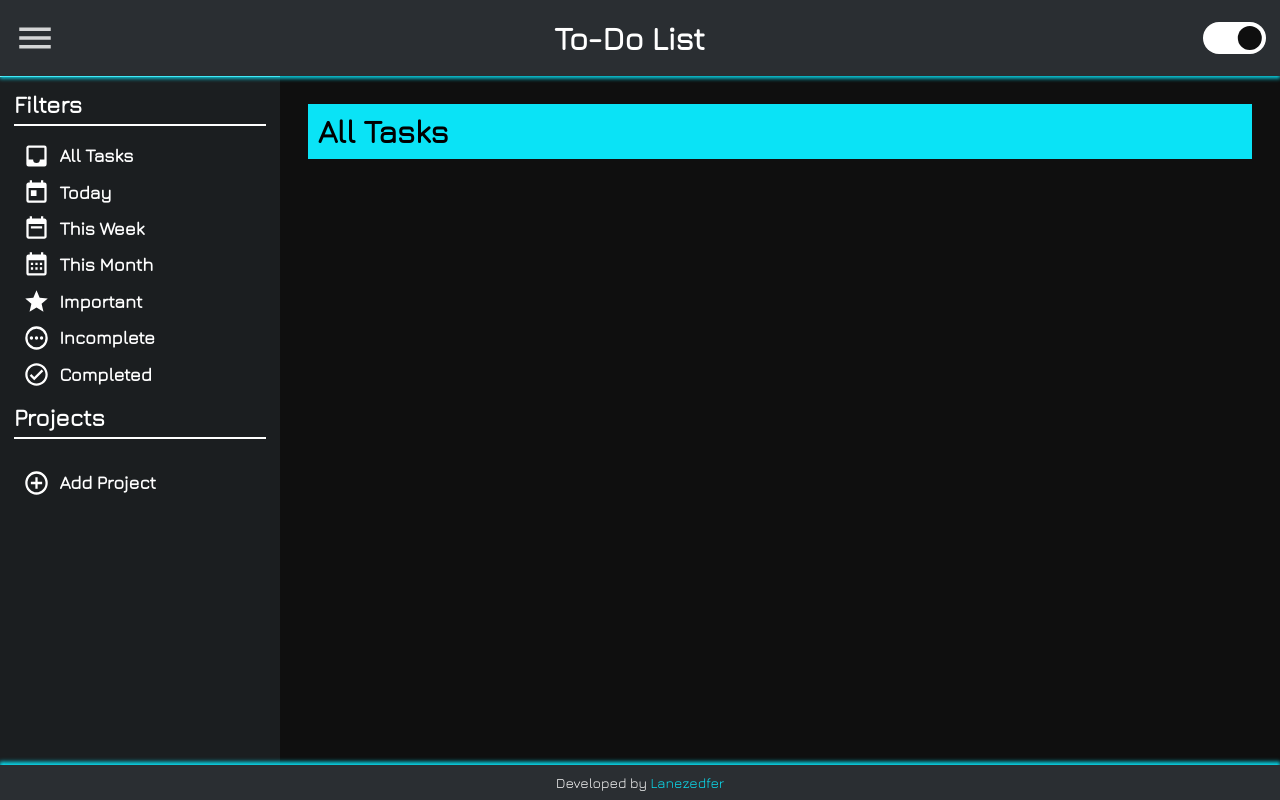
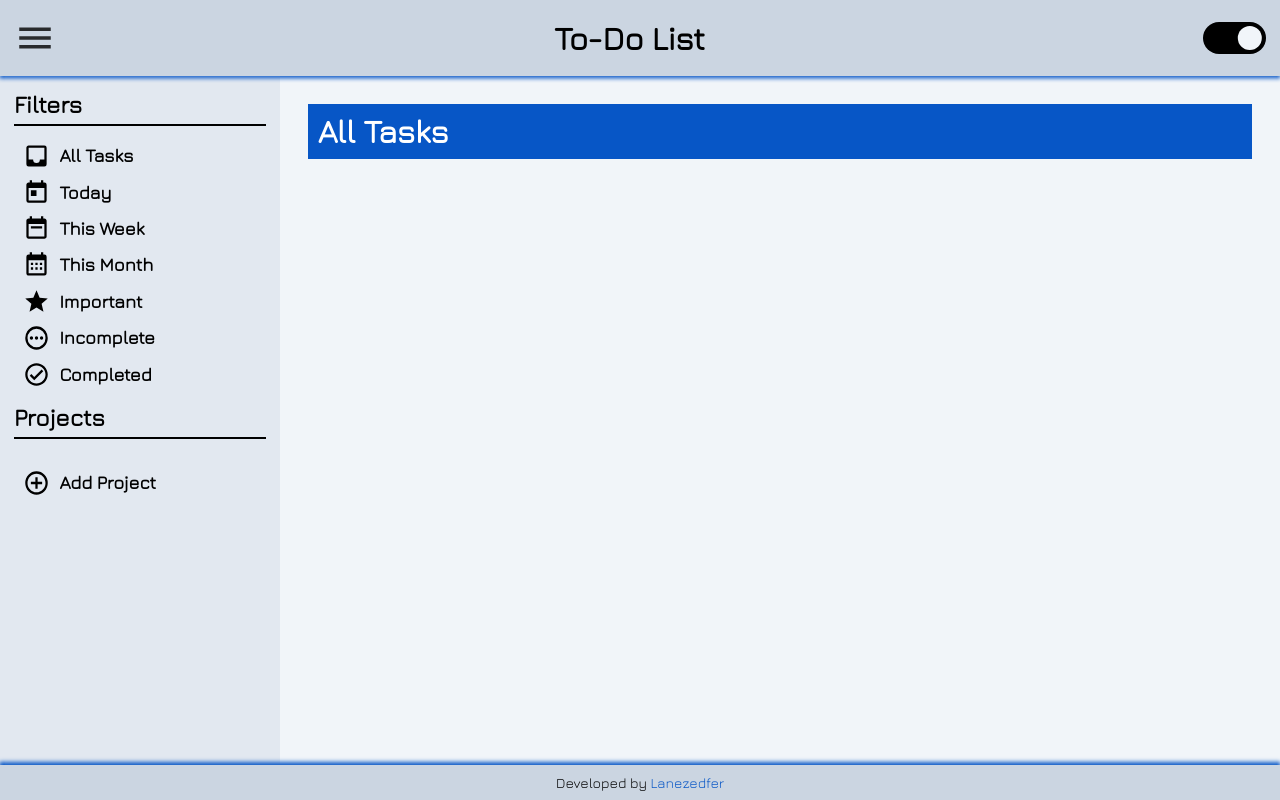
Before and after one commit to Lanezedfer/to-do-list, a website built with webpack: page src/code/html/index.html in a window 1280 px wide. Both pictures are taken after a click on the label 1234 px from the left and 38 px from the top of the page. Built offline with nearby package versions, Linux system fonts and the light colour scheme.

Commit message:
Implement toggle theme feature

```diff
--- a/src/code/css/index.css
+++ b/src/code/css/index.css
@@ -108,6 +108,10 @@ header {
   opacity: var(--effect-icon-opacity-hover);
 }
 
+.header__icon.icon--light-theme {
+  filter: invert(0);
+}
+
 .header__title {
   color: var(--color-foreground);
   font-size: var(--font-size-large);
@@ -179,6 +183,10 @@ header {
   width: var(--icon-size-standard);
 }
 
+.sidebar__icon.icon--light-theme {
+  filter: invert(0);
+}
+
 .sidebar__item {
   align-items: center;
   display: flex;
--- a/src/code/javascript/index.js
+++ b/src/code/javascript/index.js
@@ -1,10 +1,11 @@
 import '../css/reset.css';
 import '../css/index.css';
 
-import { toggleSidebar } from './toggle.js';
+import { toggleSidebar, toggleTheme } from './toggle.js';
 
 const initialLoad = () => {
   toggleSidebar();
+  toggleTheme();
 }
 
 export default initialLoad();
--- a/src/code/javascript/toggle.js
+++ b/src/code/javascript/toggle.js
@@ -1,3 +1,4 @@
+// Sidebar
 export function toggleSidebar() {
   const media = window.matchMedia('(max-width: 900px)');
   const sidebarToggle = document.getElementById('sidebar_toggle');
@@ -42,3 +43,69 @@ export function toggleSidebar() {
     }
   }
 }
+
+
+
+// Theme
+const root = document.documentElement;
+const headerIcons = document.querySelectorAll('.header__icon');
+const sidebarIcons = document.querySelectorAll('.sidebar__icon');
+
+function toggleLightTheme() {
+  root.style.setProperty('--color-foreground', '#000000');
+  root.style.setProperty('--color-foreground-secondary', '#FFFFFF');
+  root.style.setProperty('--color-background', '#F1F5F9');
+  root.style.setProperty('--color-background-secondary', '#CBD5E1');
+  root.style.setProperty('--color-background-tertiary', '#E2E8F0');
+  root.style.setProperty('--color-accent', '#0756C6');
+  root.style.setProperty('--color-accent-hover', '#0A6CF6');
+
+  headerIcons.forEach(icon => { icon.classList.add('icon--light-theme'); });
+  sidebarIcons.forEach(icon => { icon.classList.add('icon--light-theme'); });
+}
+
+function toggleDarkTheme() {
+  root.style.setProperty('--color-foreground', '#FFFFFF');
+  root.style.setProperty('--color-foreground-secondary', '#000000');
+  root.style.setProperty('--color-background', '#0F0F0F');
+  root.style.setProperty('--color-background-secondary', '#2A2E32');
+  root.style.setProperty('--color-background-tertiary', '#1B1E20');
+  root.style.setProperty('--color-accent', '#0AE3F6');
+  root.style.setProperty('--color-accent-hover', '#07B6C6');
+
+  headerIcons.forEach(icon => { icon.classList.remove('icon--light-theme'); });
+  sidebarIcons.forEach(icon => { icon.classList.remove('icon--light-theme'); });
+}
+
+export function toggleTheme() {
+  const themeToggle = document.getElementById('theme_toggle');
+  const savedTheme = localStorage.getItem('theme');
+
+  if (savedTheme) {
+    if (savedTheme === 'dark') {
+      toggleDarkTheme();
+      themeToggle.checked = false;
+    } else {
+      toggleLightTheme();
+      themeToggle.checked = true;
+    }
+  } else {
+    if (themeToggle.checked) {
+      toggleLightTheme();
+      localStorage.setItem('theme', 'light');
+    } else {
+      toggleDarkTheme();
+      localStorage.setItem('theme', 'dark');
+    }
+  }
+
+  themeToggle.addEventListener('change', () => {
+    if (themeToggle.checked) {
+      toggleLightTheme();
+      localStorage.setItem('theme', 'light');
+    } else {
+      toggleDarkTheme();
+      localStorage.setItem('theme', 'dark');
+    }
+  });
+}
```
